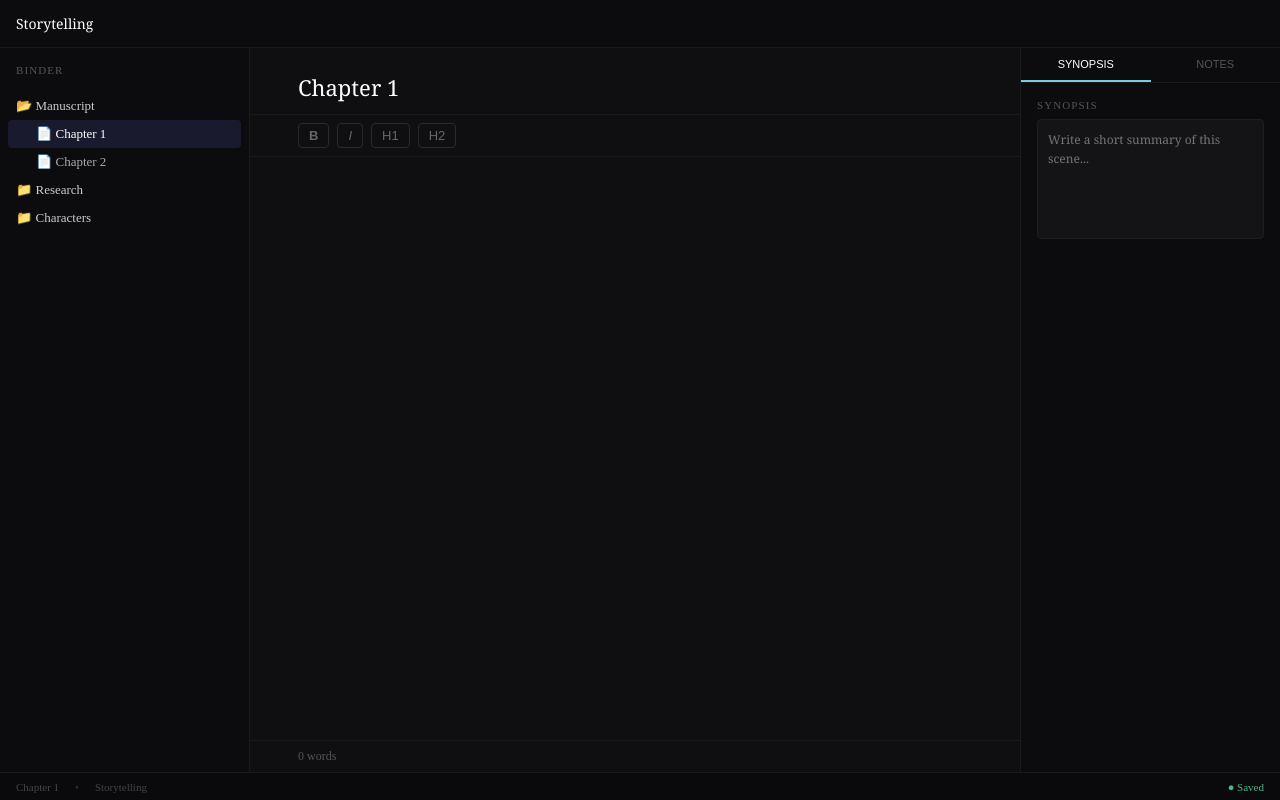
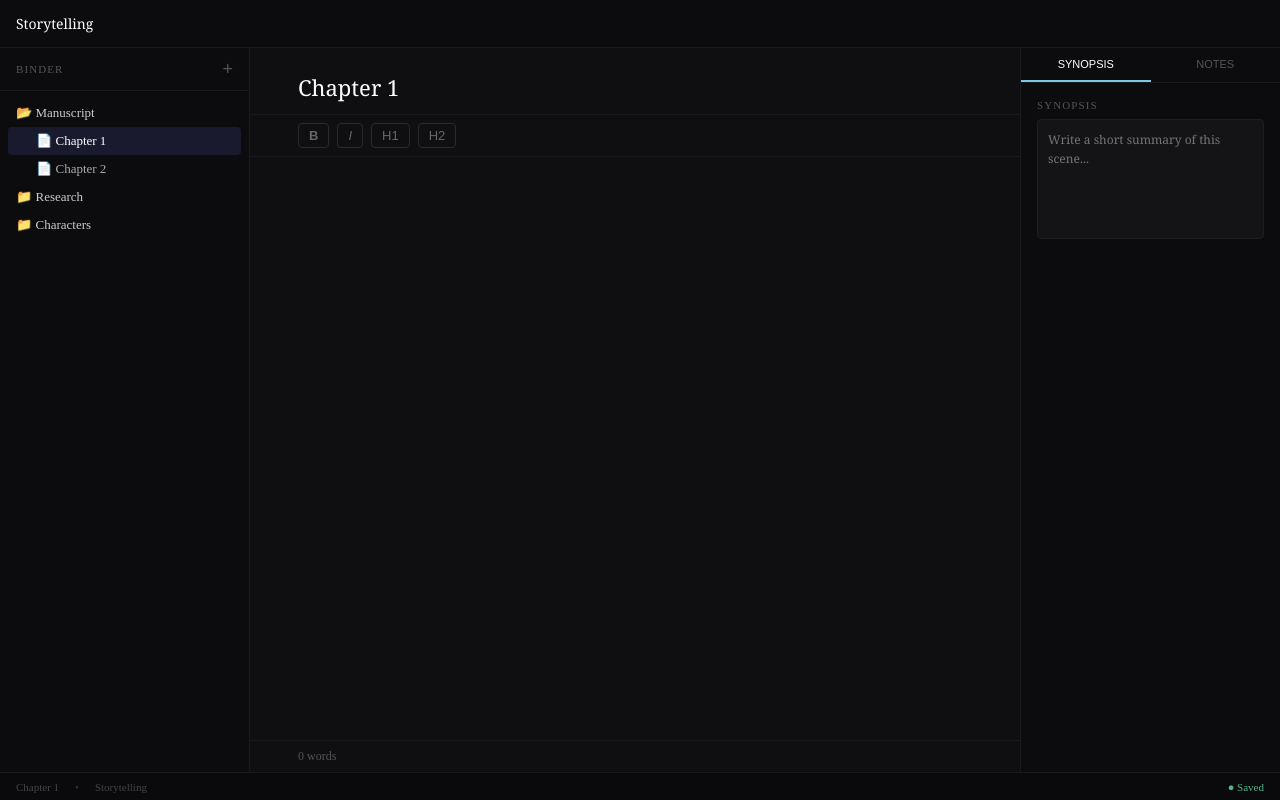
Before and after one commit to dukecarroll1122-ctrl/Storytelling-, a React (Vite) app: page / in a window 1280 px wide. Built offline with nearby package versions, Linux system fonts and the light colour scheme.

Commit message:
add dynamic document creation with + button

```diff
--- a/src/Sidebar.jsx
+++ b/src/Sidebar.jsx
@@ -2,12 +2,27 @@ import { useState } from 'react'
 
 function Sidebar({ selectedDoc, setSelectedDoc }) {
   const [manuscriptOpen, setManuscriptOpen] = useState(true)
+  const [documents, setDocuments] = useState(['Chapter 1', 'Chapter 2'])
+
+  const addDocument = () => {
+    const newDoc = `Chapter ${documents.length + 1}`
+    setDocuments([...documents, newDoc])
+    setSelectedDoc(newDoc)
+  }
+
   return (
-    <div style={{ width: '250px', background: '#0c0c0e', borderRight: '1px solid #1a1a1d', height: '100%' }}>
+    <div style={{ width: '250px', background: '#0c0c0e', borderRight: '1px solid #1a1a1d', height: '100%', display: 'flex', flexDirection: 'column' }}>
 
-      <p style={{ color: '#555', padding: '16px', fontSize: '11px', letterSpacing: '0.1em' }}>BINDER</p>
+      <div style={{ display: 'flex', alignItems: 'center', justifyContent: 'space-between', padding: '12px 16px', borderBottom: '1px solid #1a1a1d' }}>
+        <p style={{ color: '#555', fontSize: '11px', letterSpacing: '0.1em' }}>BINDER</p>
+        <button
+          onClick={addDocument}
+          style={{ background: 'none', border: 'none', color: '#555', fontSize: '18px', cursor: 'pointer', lineHeight: 1 }}>
+          +
+        </button>
+      </div>
 
-      <div style={{ padding: '0 8px' }}>
+      <div style={{ padding: '8px', flex: 1, overflow: 'auto' }}>
 
         <div
           onClick={() => setManuscriptOpen(!manuscriptOpen)}
@@ -17,16 +32,22 @@ function Sidebar({ selectedDoc, setSelectedDoc }) {
 
         {manuscriptOpen && (
           <div>
-            <div
-              onClick={() => setSelectedDoc('Chapter 1')}
-              style={{ color: selectedDoc === 'Chapter 1' ? '#fff' : '#aaa', fontSize: '13px', padding: '6px 8px', paddingLeft: '28px', cursor: 'pointer', background: selectedDoc === 'Chapter 1' ? '#1a1a2e' : 'transparent', borderRadius: '4px' }}>
-              📄 Chapter 1
-            </div>
-            <div
-              onClick={() => setSelectedDoc('Chapter 2')}
-              style={{ color: selectedDoc === 'Chapter 2' ? '#fff' : '#aaa', fontSize: '13px', padding: '6px 8px', paddingLeft: '28px', cursor: 'pointer', background: selectedDoc === 'Chapter 2' ? '#1a1a2e' : 'transparent', borderRadius: '4px' }}>
-              📄 Chapter 2
-            </div>
+            {documents.map((doc) => (
+              <div
+                key={doc}
+                onClick={() => setSelectedDoc(doc)}
+                style={{
+                  color: selectedDoc === doc ? '#fff' : '#aaa',
+                  fontSize: '13px',
+                  padding: '6px 8px',
+                  paddingLeft: '28px',
+                  cursor: 'pointer',
+                  background: selectedDoc === doc ? '#1a1a2e' : 'transparent',
+                  borderRadius: '4px',
+                }}>
+                📄 {doc}
+              </div>
+            ))}
           </div>
         )}
 
```
